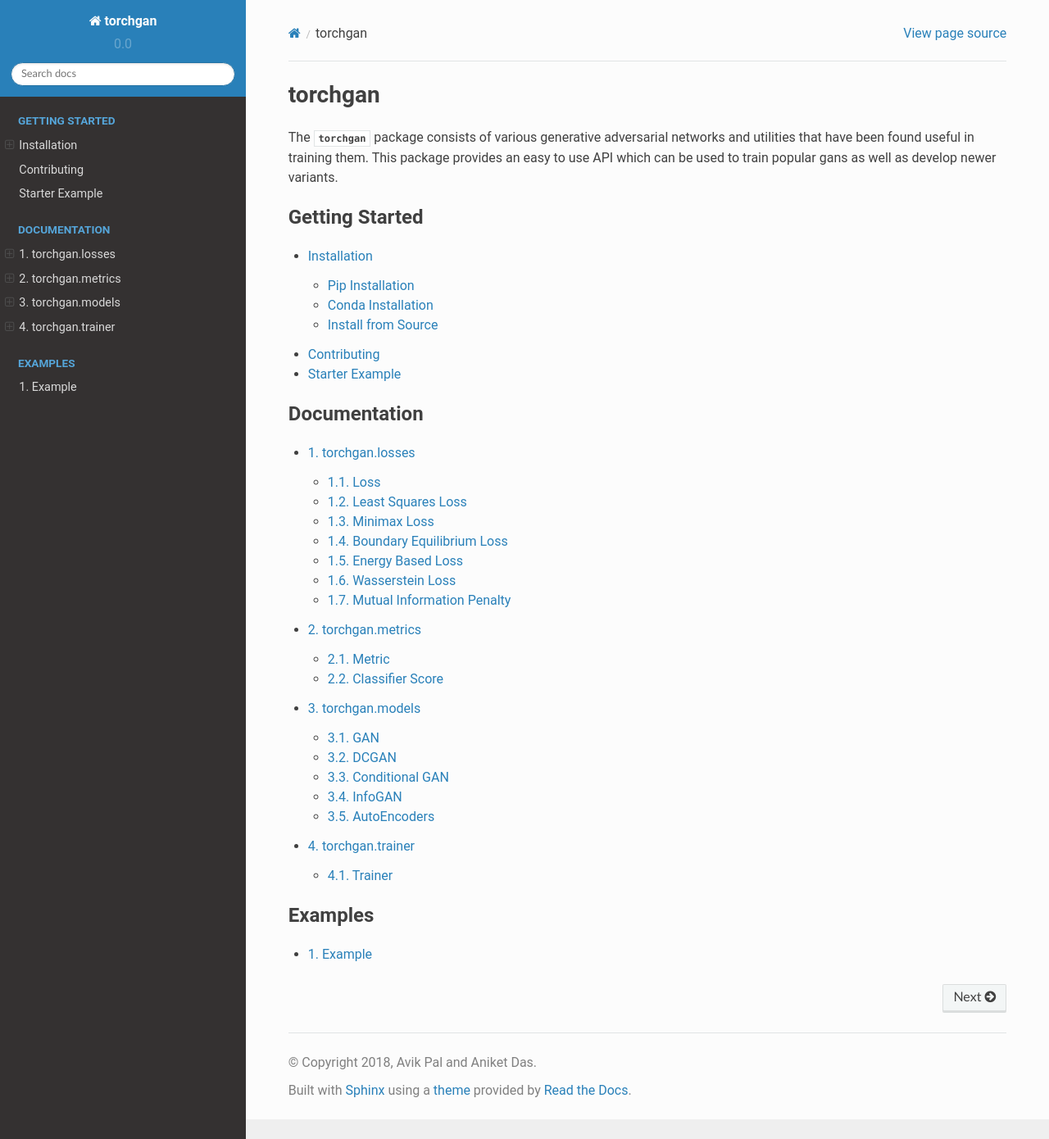
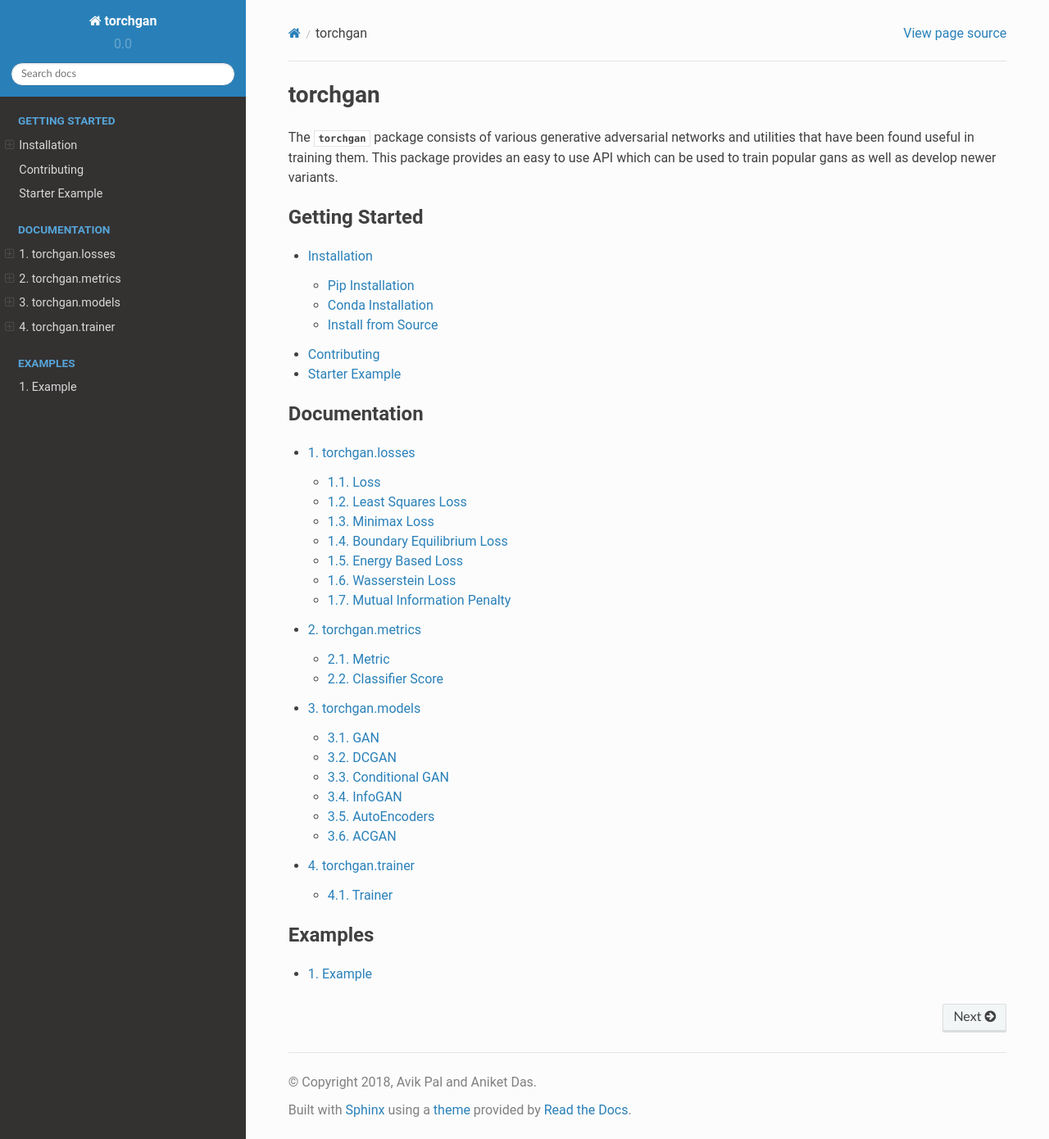
Before and after one commit to torchgan/torchgan, a Sphinx documentation site: the page built from docs/source/index.rst, in a window 1280 px wide and 1390 px high. Shown: the whole window at 82% size. Built offline with Sphinx 7.4.7 and the Read the Docs theme 2.0.0, drawn with Linux system fonts in a browser that asks for light colours.

Commit message:
Add acgan to docs

```diff
--- a/docs/source/models.rst
+++ b/docs/source/models.rst
@@ -52,3 +52,8 @@
 ------------
 .. autoclass:: AutoEncodingGenerator
 .. autoclass:: AutoEncodingDiscriminator
+
+ACGAN
+-----
+.. autoclass:: ACGANGenerator
+.. autoclass:: ACGANDiscriminator
```
